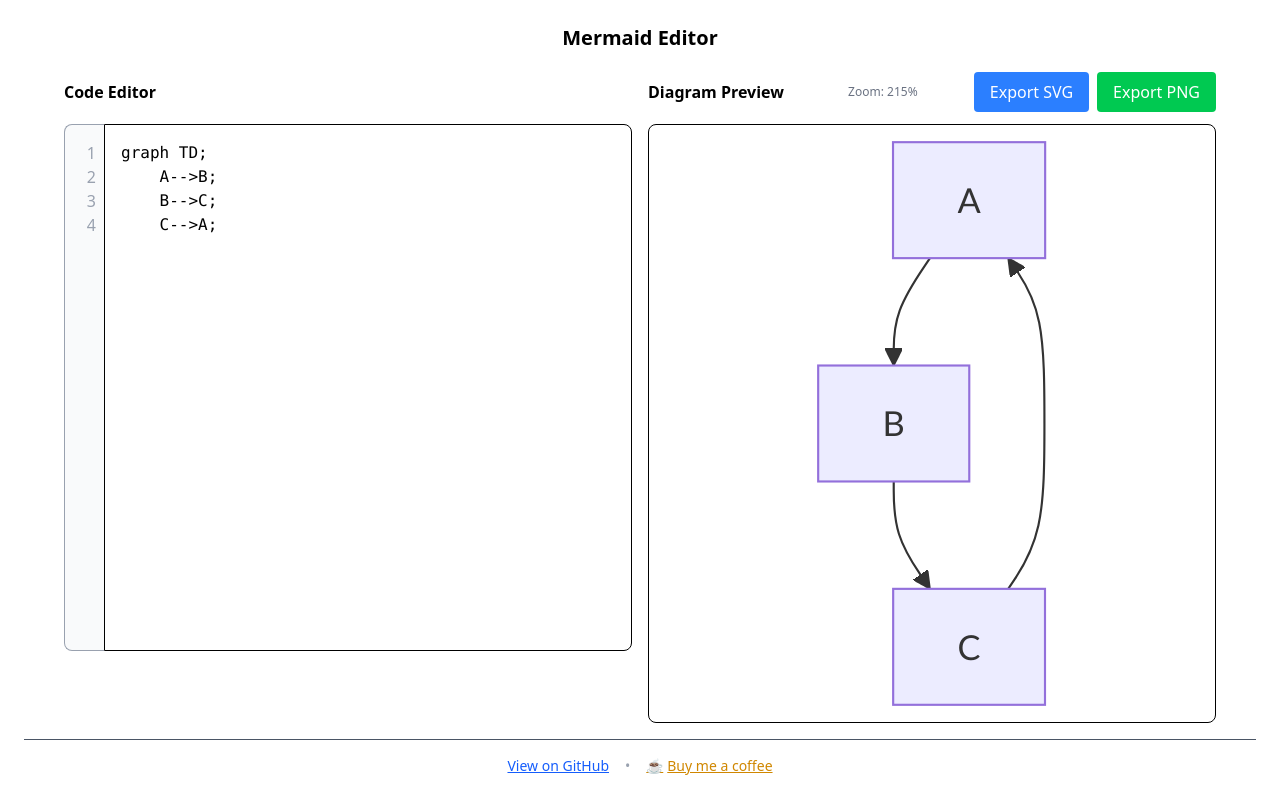
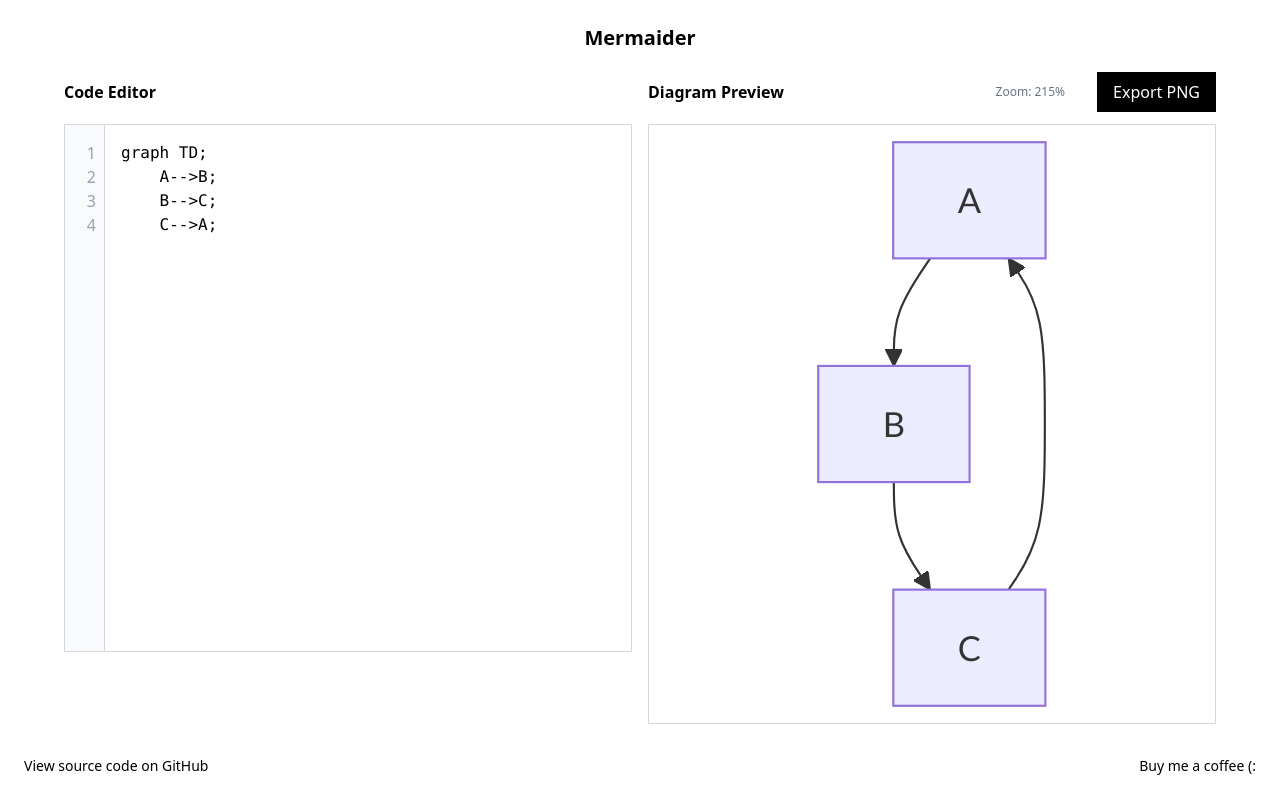
Before and after one commit to nathanclairmonte/mermaider, a Svelte app: page / in a window 1280 px wide. Built offline with nearby package versions, Linux system fonts and the light colour scheme.

Commit message:
wire up export png button

```diff
--- a/src/App.svelte
+++ b/src/App.svelte
@@ -1,6 +1,7 @@
 <script lang="ts">
   import mermaid from 'mermaid';
   import { onMount } from 'svelte';
+  import { exportPNG } from './utils/exportPNG';
 
   // State
   let code = $state(`graph TD;
@@ -172,6 +173,16 @@
     applyTransform();
   }
 
+  // Handle PNG export
+  function handleExportPNG() {
+    const svgEl = previewDiv?.querySelector('svg');
+    if (svgEl) {
+      exportPNG(svgEl, 'diagram.png');
+    } else {
+      console.error('No SVG found to export');
+    }
+  }
+
   // Watch code changes (only after mount)
   let mounted = $state(false);
   $effect(() => {
@@ -199,7 +210,7 @@
 </script>
 
 <div class="font-sans h-screen overflow-hidden flex flex-col p-6">
-  <h1 class="text-xl font-bold mb-4 text-center shrink-0">Mermaid Editor</h1>
+  <h1 class="text-xl font-bold mb-4 text-center shrink-0">Mermaider</h1>
 
   <div class="flex flex-col md:flex-row w-full max-w-6xl mx-auto gap-4 flex-1 min-h-0">
     <div class="flex flex-row gap-4 w-full h-full min-h-0">
@@ -212,7 +223,7 @@
         <div class="flex flex-row w-full flex-1 min-h-0">
           <div
             bind:this={lineNumbersDiv}
-            class="text-right pr-2 pt-4 select-none text-gray-400 bg-gray-50 border-l border-t border-b rounded-l-lg shrink-0"
+            class="text-right pr-2 pt-4 select-none text-gray-400 bg-gray-50 border-l border-t border-b border-gray-300 shrink-0"
             style="min-width:2.5em;"
           >
             {#each lineNumbers() as lineNum}
@@ -225,7 +236,7 @@
             bind:this={editorTextarea}
             bind:value={code}
             onkeydown={handleKeyDown}
-            class="flex-1 h-full font-mono border rounded-r-lg p-4 resize-none focus:outline-none focus:ring-2 focus:ring-blue-400 min-h-0"
+            class="flex-1 h-full font-mono border border-gray-300 p-4 resize-none focus:outline-none focus:ring-2 focus:ring-blue-400 min-h-0"
           ></textarea>
         </div>
 
@@ -240,6 +251,7 @@
       <div class="flex flex-col flex-1 h-full min-h-0">
         <div class="flex flex-row items-center mb-2 justify-between shrink-0" style="height:48px;">
           <span class="font-semibold">Diagram Preview</span>
+          <div class="flex gap-8">
             <button
               type="button"
               class="text-xs text-gray-500 ml-2 cursor-pointer hover:text-gray-700 bg-transparent border-0 p-0"
@@ -247,11 +259,10 @@
             >
               {zoomRatioText}
             </button>
-          <div class="flex gap-2">
-            <button class="bg-blue-500 text-white px-4 py-2 rounded">
-              Export SVG
-            </button>
-            <button class="bg-green-500 text-white px-4 py-2 rounded">
+            <button
+              onclick={handleExportPNG}
+              class="bg-black text-white px-4 py-2 hover:cursor-pointer hover:bg-black/90"
+            >
               Export PNG
             </button>
           </div>
@@ -264,7 +275,7 @@
           onmousedown={handleMouseDown}
           role="application"
           aria-label="Mermaid diagram preview with zoom and pan"
-          class="border rounded-lg bg-white dark:bg-gray-900 flex-1 w-full overflow-hidden flex items-center justify-center min-h-0 cursor-grab"
+          class="border border-gray-300 bg-white flex-1 w-full overflow-hidden flex items-center justify-center min-h-0 cursor-grab"
           class:cursor-grabbing={isDragging}
         ></div>
       </div>
@@ -272,30 +283,27 @@
   </div>
 
   <!-- Footer -->
-  <footer class="mt-4 pt-4 border-t text-center text-gray-600 text-sm shrink-0">
-    <div class="flex items-center justify-center gap-4 flex-wrap">
+  <footer class="mt-4 pt-4 text-gray-600 text-sm shrink-0">
+    <div class="flex items-center justify-between gap-4 flex-wrap">
       <a
-        href="https://github.com/gkoos/mermaid-editor"
+        href="https://github.com/nathanclairmonte/mermaider"
         target="_blank"
         rel="noopener noreferrer"
-        class="text-blue-600 hover:text-blue-800 underline"
+        class="text-black hover:text-orange-600 hover:underline"
       >
-        View on GitHub
+        View source code on GitHub
       </a>
-      <span class="text-gray-400">•</span>
       <a
-        href="https://www.buymeacoffee.com/gkoos"
+        href="https://buymeacoffee.com/nathanclairmonte"
         target="_blank"
         rel="noopener noreferrer"
-        class="text-yellow-600 hover:text-yellow-700 underline flex items-center gap-1"
+        class="text-black hover:text-orange-600 hover:underline flex items-center gap-1"
       >
-        <span>☕</span>
-        <span>Buy me a coffee</span>
+        <span>Buy me a coffee (:</span>
       </a>
     </div>
   </footer>
 </div>
 
-<!-- TODO: Export SVG functionality -->
-<!-- TODO: Export PNG functionality -->
+<!-- TODO: Facilitate user-specified scale and/or filename for export -->
 <!-- TODO: Touch support for mobile -->
```
Also changed, not shown: src/utils/exportPNG.ts (added, +67 -0 lines), 1 other file (tests, documents, lock files or other folders). Lines whose indentation alone changed are shown as unchanged.
